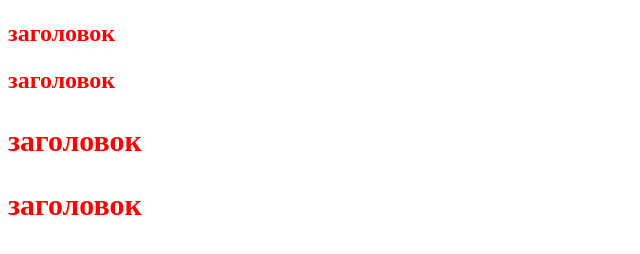
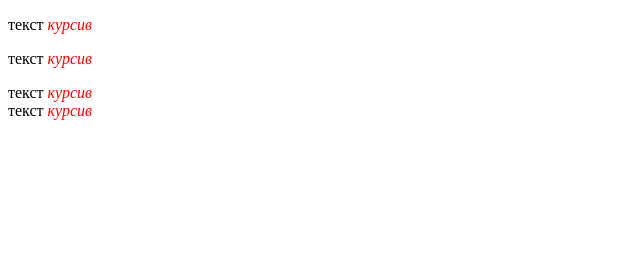
Before and after one commit to ismatagiev/first, a plain HTML site: page index.html in a window 1280 px wide. Shown: the whole page, without its empty margins (0-640 px from the left). Drawn offline with Linux system fonts and the light colour scheme.

Commit message:
Задание 32.1

```diff
--- a/index.html
+++ b/index.html
@@ -8,10 +8,19 @@
 </head>
 <body>
 
-<h2 class="header">заголовок</h2>
-<h2 class="header">заголовок</h2>
-<h3 class="header">заголовок</h3>
-<h3 class="header">заголовок</h3>
+<p class="eee">
+	текст <i>курсив</i>
+</p>
+<p class="eee">
+	текст <i>курсив</i>
+</p>
+<div class="eee">
+	текст <i>курсив</i>
+</div>
+<div class="eee">
+	текст <i>курсив</i>
+</div>
+
 
 </body>
 </html>
--- a/style.css
+++ b/style.css
@@ -1,11 +1,3 @@
-.header {
-	color: red;
+.eee i{
+	color:red;
 }
-
-h2 .header{
-	font-size: 40px;
-}
-
-h3{
-	font-size: 30px;
-}
```
